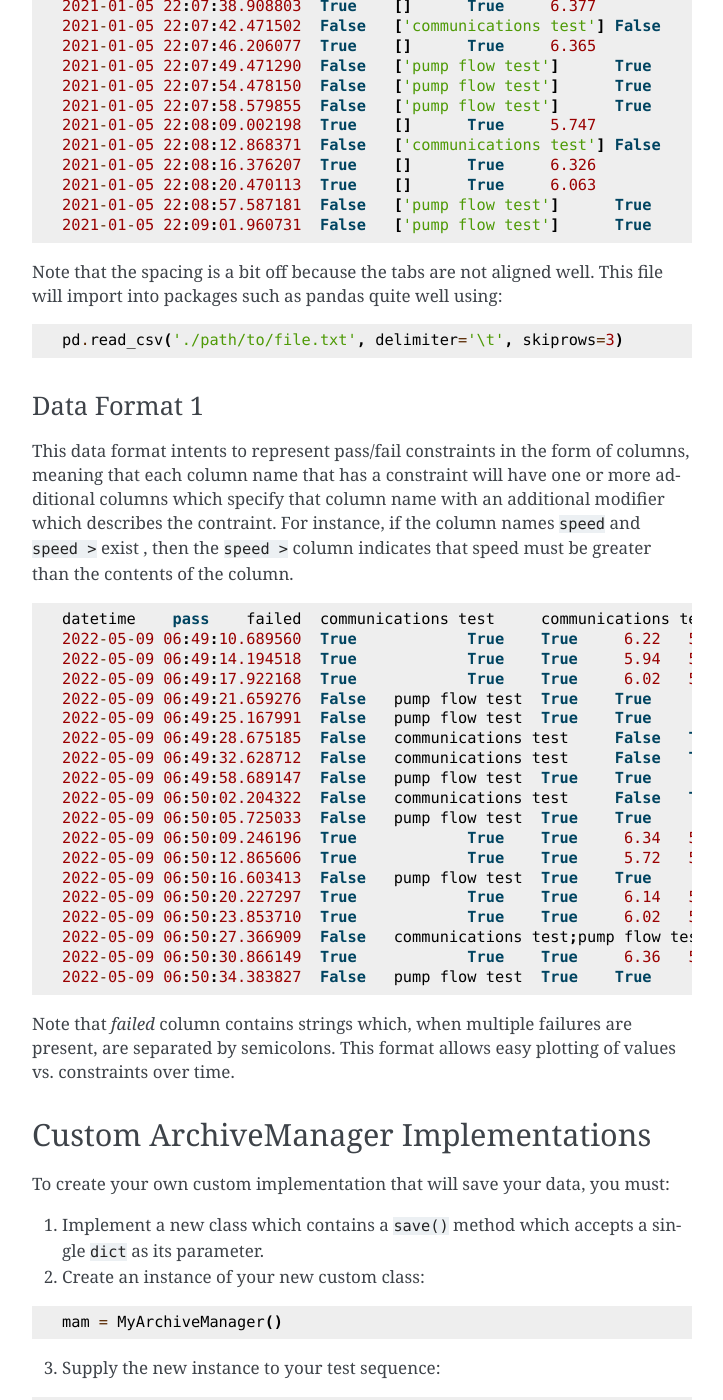
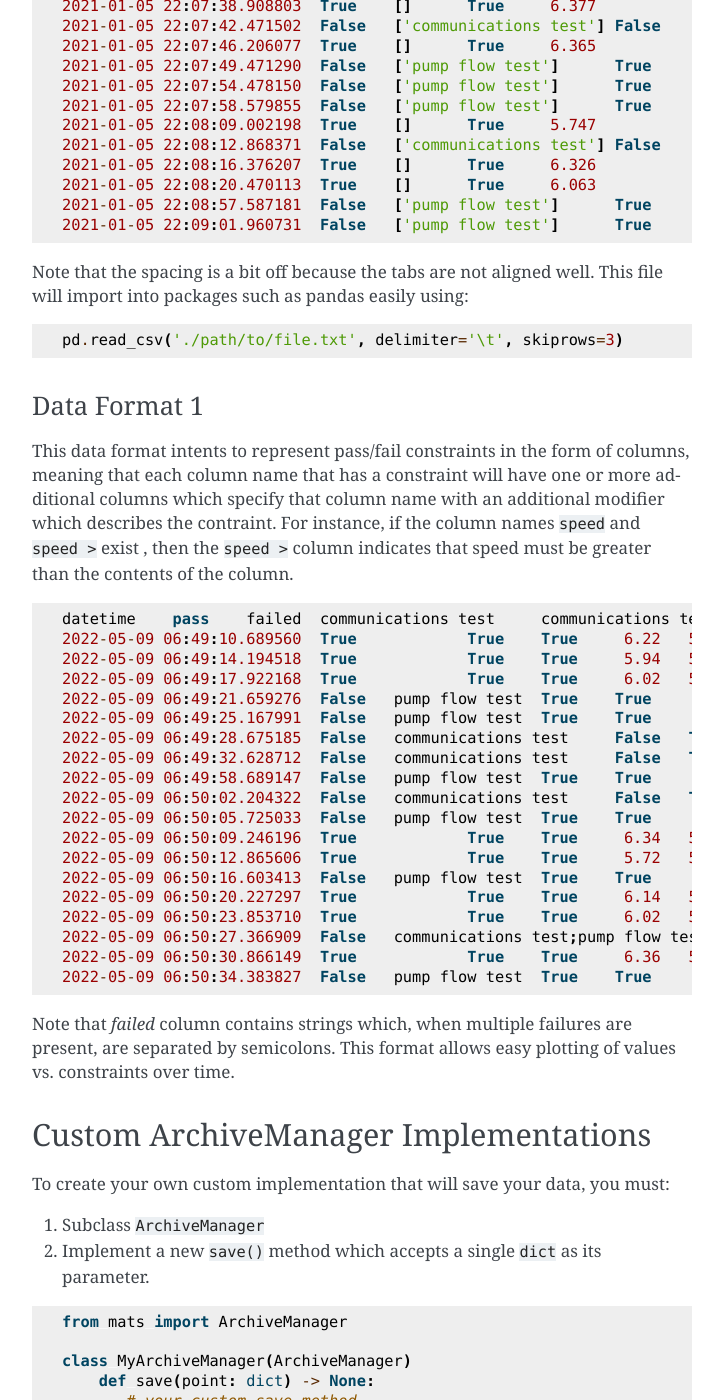
Before and after one commit to slightlynybbled/mats, a Sphinx documentation site: the page built from docs/pages/saving-data.rst, in a window 1280 px wide and 1400 px high, scrolled down 1322 px. Shown: the whole window, without its empty margins (388-1111 px from the left). Built offline with Sphinx 7.4.7, drawn with Linux system fonts in a browser that asks for light colours; some of the changed text lies outside the part shown.

Commit message:
Update docs

```diff
--- a/docs/pages/saving-data.rst
+++ b/docs/pages/saving-data.rst
@@ -73,7 +73,7 @@ initialization, then specify during object instantiation ``ArchiveManager(data_f
     2021-01-05 22:09:01.960731	False	['pump flow test']	True	 5.569
 
 Note that the spacing is a bit off because the tabs are not aligned well.  This file will
-import into packages such as pandas quite well using::
+import into packages such as pandas easily using::
 
     pd.read_csv('./path/to/file.txt', delimiter='\t', skiprows=3)
 
@@ -116,15 +116,26 @@ Custom ArchiveManager Implementations
 
 To create your own custom implementation that will save your data, you must:
 
-1. Implement a new class which contains a ``save()`` method which accepts a single ``dict`` as \
+1. Subclass ``ArchiveManager``
+2. Implement a new ``save()`` method which accepts a single ``dict`` as \
    its parameter.
-2. Create an instance of your new custom class:
+
+.. code-block:: python
+
+    from mats import ArchiveManager
+
+    class MyArchiveManager(ArchiveManager)
+        def save(point: dict) -> None:
+           # your custom save method
+           ...
+
+3. Create an instance of your new custom class:
 
 .. code-block:: python
 
     mam = MyArchiveManager()
 
-3. Supply the new instance to your test sequence:
+4. Supply the new instance to your test sequence:
 
 .. code-block:: python
 
@@ -132,7 +143,7 @@ To create your own custom implementation that will save your data, you must:
         setup=setup,
         teardown=teardown,
         sequence=[T1(), T2()],
-        archive_manager=mam
+        archive_manager=mam  # <--- this is your ArchiveManager
     )
 
 On every test execution, your new custom ``save()`` method will be called and supplied with the data
```
